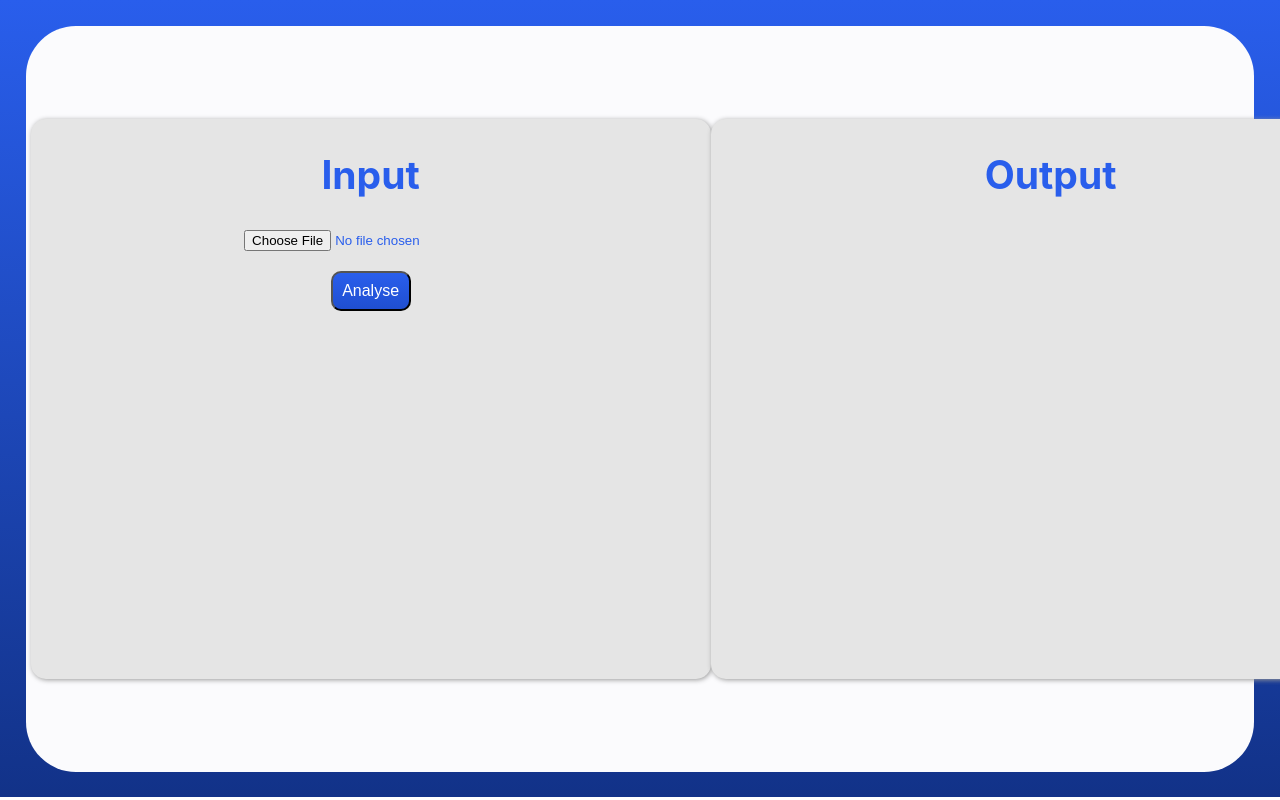
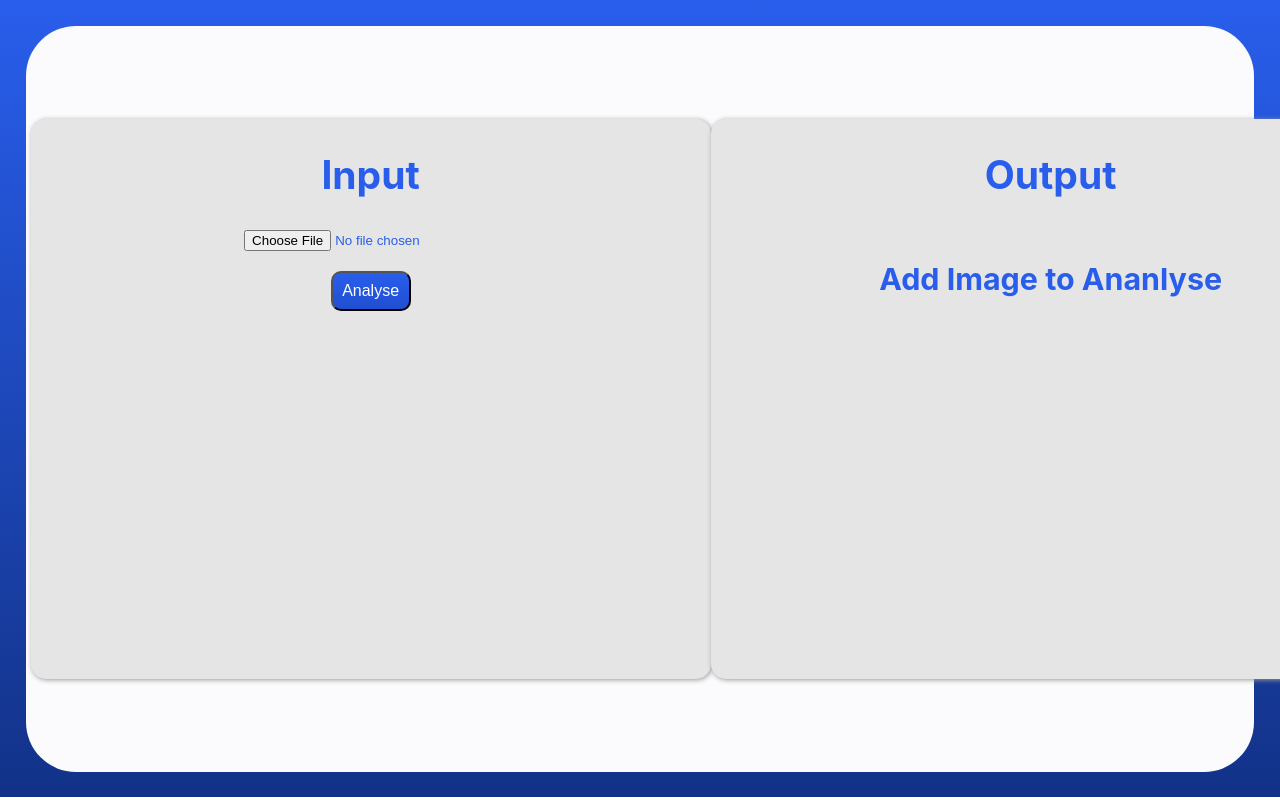
Before and after one commit to Agneya-D-A/mini-project, a React (Create React App) app: page / in a window 1280 px wide. Shown: the top 800 px of the page. Built offline with nearby package versions, Linux system fonts and the light colour scheme.

Commit message:
Ouputbox and inputbox are edited to enable image back and forth

```diff
--- a/src/App.js
+++ b/src/App.js
@@ -10,6 +10,7 @@ const formContext = createContext();
 function App() {
   const [imageFile, setImageFile] = useState(null);
   const [imageUrl, setImageUrl] = useState(null);
+  const [resultImage, setResultImage] = useState(null);
   return (
     <formContext.Provider value={{imageFile, setImageFile, imageUrl, setImageUrl}}>
     <div className="App">
--- a/src/components/Boxes.css
+++ b/src/components/Boxes.css
@@ -19,7 +19,7 @@
     align-items: center;
 }
 
-.input-image{
+.input-image, .output-image{
     max-width: 500px;
     max-height: 500px;
 }
--- a/src/components/InputBox.js
+++ b/src/components/InputBox.js
@@ -8,7 +8,7 @@ const conversionServerUrl = `http://127.0.0.1:3001`;
 
 export default function InputBox(){
 
-    const {imageFile, setImageFile, imageUrl, setImageUrl} = useContext(formContext)
+    const {imageFile, setImageFile, imageUrl, setImageUrl, setResultImage} = useContext(formContext)
     async function handleFileChange(e){
         const file = e.target.files[0];
         if(!file) return;
@@ -27,6 +27,18 @@ export default function InputBox(){
 
     function getSegmentedImage(e){
         e.preventDefault();
+        const formData = new FormData();
+        formData.append('image',imageFile);
+
+        const fetchMask = async ()=>{
+            const flaskResponse = await axios.post('http://127.0.0.1:3001/fetch-mask',formData, {
+                headers: formData.getHeaders()
+            });
+
+            setResultImage(flaskResponse.data);
+        }
+
+        fetchMask();
     }
 
     return (
--- a/src/components/OutputBox.js
+++ b/src/components/OutputBox.js
@@ -1,10 +1,24 @@
-import React from 'react';
+import React, { useEffect, useState } from 'react';
 import './Boxes.css';
+import { formContext } from '../App';
 
 export default function OutputBox(){
+    const {resultImage, setResultImage} = React.useContext(formContext);
+    const [resultUrl, setResultUrl] = useState(null);
+
+    useEffect(()=>{
+        if(resultImage){
+            setResultUrl(URL.createObjectURL(resultImage));
+        }
+    },[resultImage]);
+
     return (
         <div className="output-box box">
             <h2>Output</h2>
+            {resultImage ?
+                <img src={resultUrl} className='output-box' alt='output'/>
+                : <h3>Add Image to Ananlyse</h3>
+            }
         </div>
     )
 }
```
